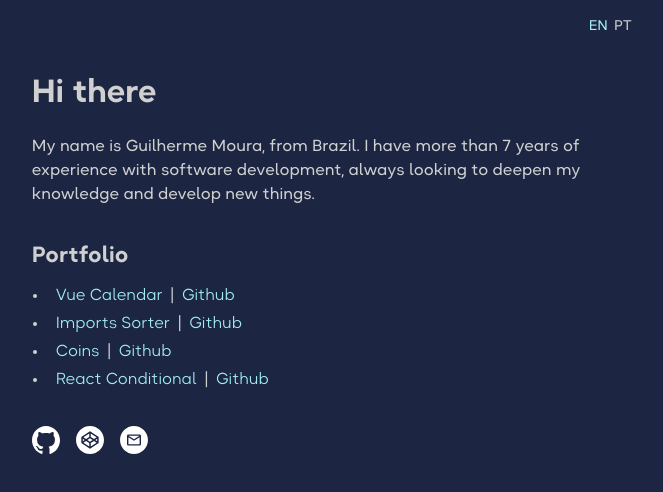
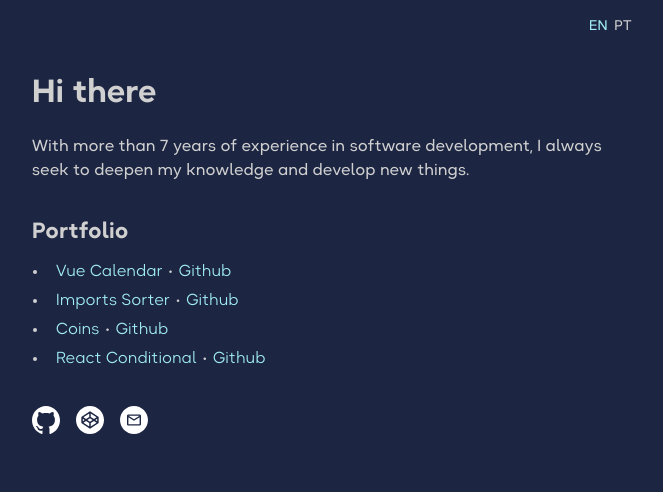
Before and after one commit to glhrmoura/glhrmoura, a React (Vite) app: page / in a window 1280 px wide. Shown: the top 492 px of the page, without its empty margins (308-971 px from the left). Built offline with nearby package versions, Linux system fonts and the light colour scheme.

Commit message:
fix: og adjustments - copy adjustments

```diff
--- a/index.html
+++ b/index.html
@@ -3,11 +3,13 @@
   <head>
     <meta charset="UTF-8" />
     <link rel="icon" href="/favicon.ico" />
-    <title>Home | Guilherme Moura</title>
+    <title>Guilherme Moura | Software Engineer</title>
     <meta name="viewport" content="width=device-width, initial-scale=1" />
-    <meta name="theme-color" content="#000000" />
-    <meta name="description" content="Web site created using create-react-app" />
-    <meta name="viewport" content="width=device-width, initial-scale=1.0" />
+    <meta name="theme-color" content="#1C2541" />
+    <meta property="og:image" content="/logo.png" />
+    <meta property="og:title" content="Guilherme Moura | Software Engineer" />
+    <meta name="description" content="With more than 7 years of experience in software development, I always seek to deepen my knowledge and develop new things" />
+    <meta name="twitter:card" content="summary_large_image" />
   </head>
   <body>
     <div id="root"></div>
--- a/src/i18n/translation/en-US.ts
+++ b/src/i18n/translation/en-US.ts
@@ -1,6 +1,5 @@
 export default {
   title: 'Hi there',
-  content:
-    'My name is Guilherme Moura, from Brazil. I have more than 7 years of experience with software development, always looking to deepen my knowledge and develop new things.',
+  content: 'With more than 7 years of experience in software development, I always seek to deepen my knowledge and develop new things.',
   portifolio: 'Portfolio',
 };
--- a/src/i18n/translation/pt-BR.ts
+++ b/src/i18n/translation/pt-BR.ts
@@ -1,6 +1,6 @@
 export default {
   title: 'Olá',
   content:
-    'Meu nome é Guilherme Moura, natural de Recife, PE. Tenho mais de 7 anos de experiência com desenvolvimento de software, sempre buscando aprofundar meus conhecimentos e desenvolver coisas novas.',
+    'Com mais de 7 anos de experiência em desenvolvimento de software, sempre busco aprofundar meus conhecimentos e desenvolver coisas novas.',
   portifolio: 'Portfólio',
 };
--- a/src/pages/Home/index.tsx
+++ b/src/pages/Home/index.tsx
@@ -14,7 +14,7 @@ import {
   ToolTitle,
   ToolList,
   ToolListItem,
-  ToolListSeparator,
+  ToolListGap,
   LangItem,
 } from './styles';
 
@@ -105,9 +105,9 @@ const Main = () => {
                   <a href={tool.toolLink} target="_blank" rel="noreferrer">
                     {tool.title}
                   </a>
-                  <ToolListSeparator>
-                    |
-                  </ToolListSeparator>
+                  <ToolListGap>
+                    ·
+                  </ToolListGap>
                   <a href={tool.githubLink} target="_blank" rel="noreferrer">
                     Github
                   </a>
--- a/src/pages/Home/styles.ts
+++ b/src/pages/Home/styles.ts
@@ -70,9 +70,9 @@ export const ToolListItem = styled.li`
   padding: 2px 0px 2px 8px;
 `;
 
-export const ToolListSeparator = styled.span`
+export const ToolListGap = styled.span`
   position: relative;
   display: inline-block;
-  margin: 0px 8px;
-  font-weight: 400;
+  margin: 0px 6px;
+  font-weight: 700;
 `;
```
Also changed, not shown: public/logo.png.
